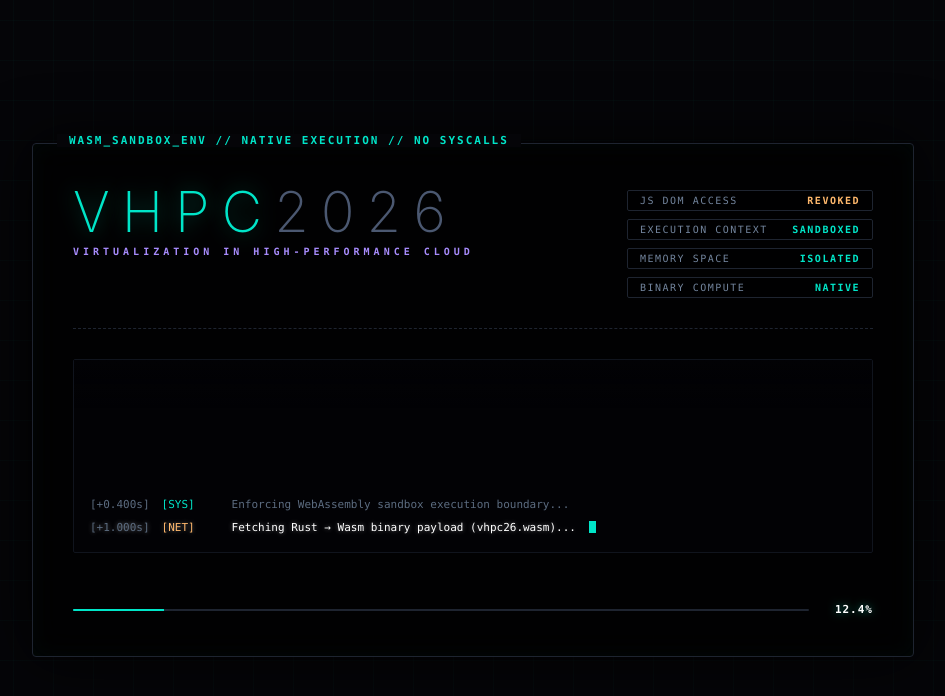
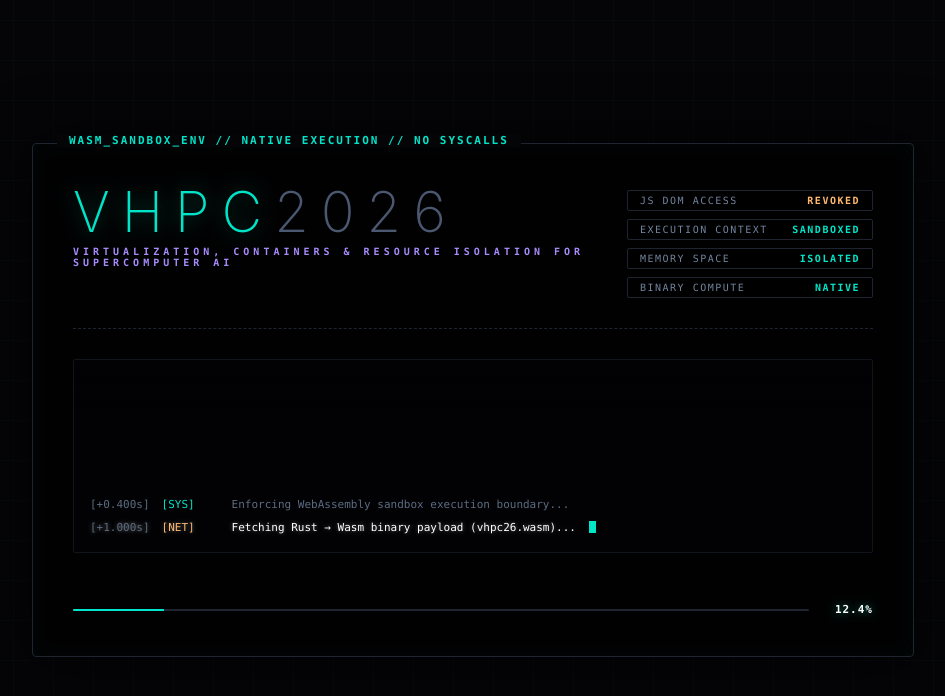
Before and after one commit to pacedproton/vhpc26, a plain HTML site: page index.html in a window 1280 px wide. Shown: the whole page, without its empty margins (167-1112 px from the left). Drawn offline with Linux system fonts and the light colour scheme; a script that the page names is missing.

Commit message:
broadcast

```diff
--- a/index.html
+++ b/index.html
@@ -3,7 +3,7 @@
 <head>
     <meta charset="UTF-8">
     <meta name="viewport" content="width=device-width, initial-scale=1.0">
-    <title>VHPC 2026 — Workshop on Virtualization in High-Performance Cloud Computing</title>
+    <title>VHPC 2026 — Workshop on Virtualization, Containers, and Resource Isolation for Supercomputer AI</title>
     <style>
         html, body {
             margin: 0;
@@ -262,7 +262,7 @@
             <div class="loader-header">
                 <div class="title-group">
                     <div class="loader-title">VHPC<span>2026</span></div>
-                    <div class="loader-workshop">Virtualization in High-Performance Cloud</div>
+                    <div class="loader-workshop">Virtualization, Containers &amp; Resource Isolation for Supercomputer AI</div>
                 </div>
 
                 <div class="isolation-badges">
```
Also changed, not shown: 3 other files.
